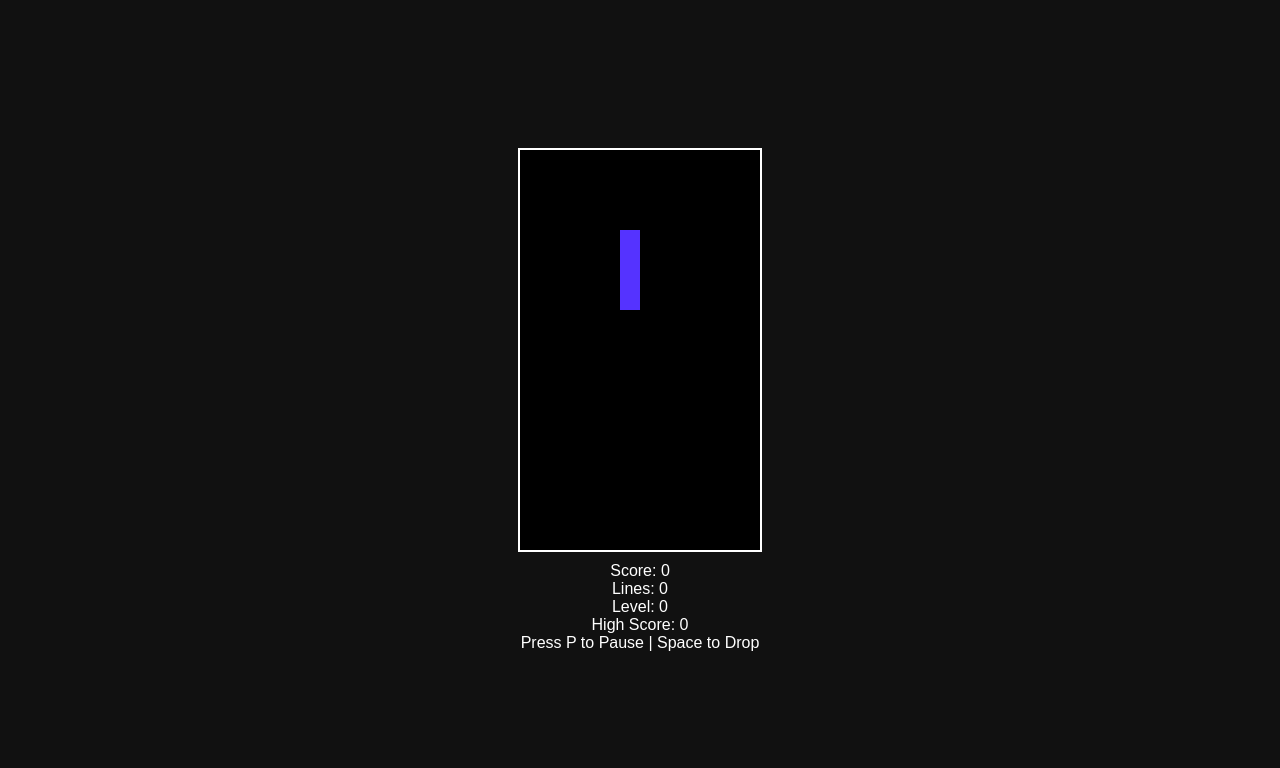
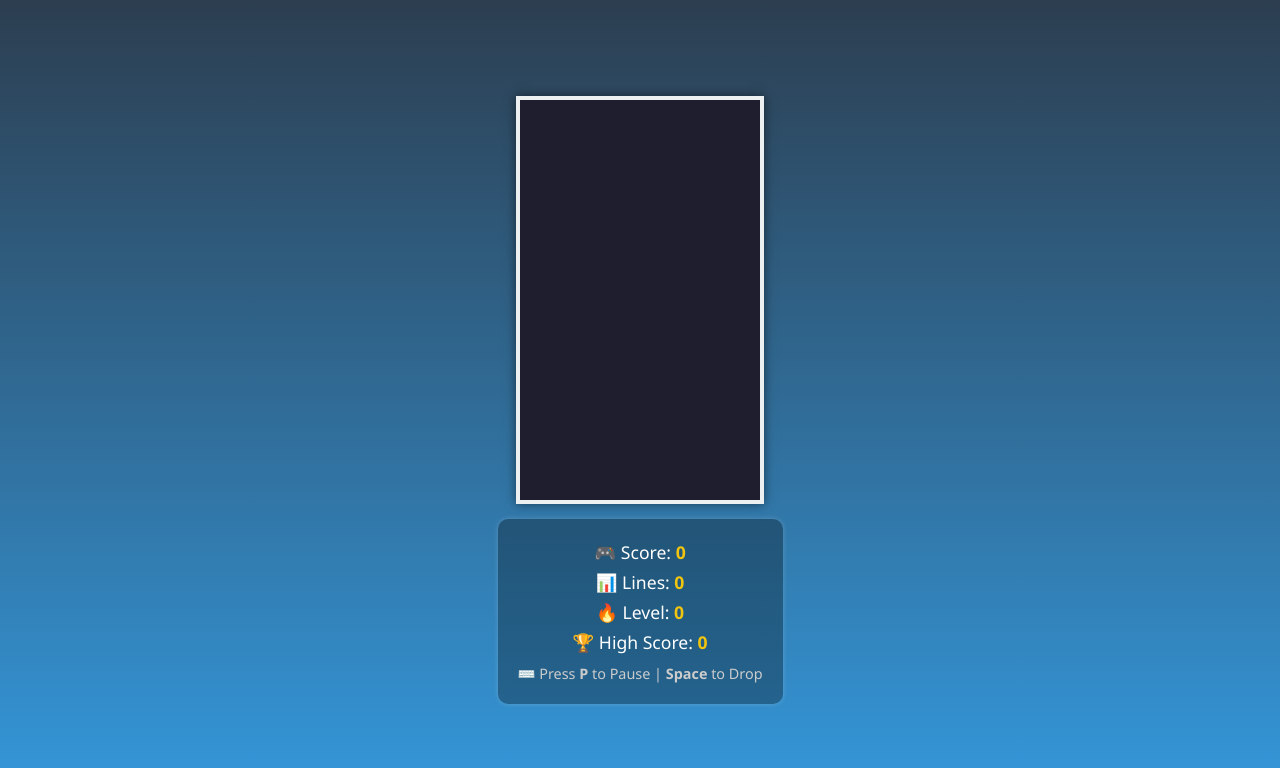
Before and after one commit to yui78540/tetris, a plain HTML site: page index.html in a window 1280 px wide. Drawn offline with Linux system fonts and the light colour scheme.

Commit message:
Update index.html

```diff
--- a/index.html
+++ b/index.html
@@ -6,9 +6,9 @@
   <title>Web Tetris</title>
   <style>
     body {
-      background: #111;
-      color: white;
-      font-family: sans-serif;
+      background: linear-gradient(to bottom, #2c3e50, #3498db);
+      color: #fff;
+      font-family: 'Segoe UI', sans-serif;
       display: flex;
       flex-direction: column;
       align-items: center;
@@ -17,232 +17,43 @@
       margin: 0;
     }
     canvas {
-      border: 2px solid white;
+      border: 4px solid #ecf0f1;
+      background-color: #1e1e2f;
+      box-shadow: 0 0 10px rgba(0,0,0,0.5);
     }
     #info {
-      margin-top: 10px;
+      background-color: rgba(0, 0, 0, 0.3);
+      padding: 15px 20px;
+      border-radius: 10px;
+      margin-top: 15px;
       text-align: center;
+      box-shadow: 0 0 5px rgba(255,255,255,0.2);
+    }
+    #info div {
+      margin: 6px 0;
+      font-size: 1.1em;
+    }
+    #info span {
+      font-weight: bold;
+      color: #f1c40f;
     }
   </style>
 </head>
 <body>
   <canvas id="tetris" width="240" height="400"></canvas>
   <div id="info">
-    <div>Score: <span id="score">0</span></div>
-    <div>Lines: <span id="lines">0</span></div>
-    <div>Level: <span id="level">0</span></div>
-    <div>High Score: <span id="highscore">0</span></div>
-    <div>Press P to Pause | Space to Drop</div>
+    <div>🎮 Score: <span id="score">0</span></div>
+    <div>📊 Lines: <span id="lines">0</span></div>
+    <div>🔥 Level: <span id="level">0</span></div>
+    <div>🏆 High Score: <span id="highscore">0</span></div>
+    <div style="color: #ccc; font-size: 0.9em; margin-top: 10px">
+      ⌨️ Press <strong>P</strong> to Pause | <strong>Space</strong> to Drop
+    </div>
   </div>
   <audio id="line-clear" src="https://freesound.org/data/previews/66/66717_931655-lq.mp3"></audio>
   <script>
-    const canvas = document.getElementById('tetris');
-    const context = canvas.getContext('2d');
-    context.scale(20, 20);
-
-    const arenaWidth = 12;
-    const arenaHeight = 20;
-    const arena = createMatrix(arenaWidth, arenaHeight);
-
-    const player = {
-      pos: { x: 0, y: 0 },
-      matrix: null,
-      score: 0,
-      lines: 0,
-      level: 0
-    };
-
-    let highscore = localStorage.getItem('highscore') || 0;
-    document.getElementById('highscore').innerText = highscore;
-
-    let paused = false;
-
-    function createMatrix(w, h) {
-      const matrix = [];
-      while (h--) matrix.push(new Array(w).fill(0));
-      return matrix;
-    }
-
-    function createPiece(type) {
-      const pieces = {
-        T: [[0,0,0],[1,1,1],[0,1,0]],
-        O: [[2,2],[2,2]],
-        L: [[0,3,0],[0,3,0],[0,3,3]],
-        J: [[0,4,0],[0,4,0],[4,4,0]],
-        I: [[0,5,0,0],[0,5,0,0],[0,5,0,0],[0,5,0,0]],
-        S: [[0,6,6],[6,6,0],[0,0,0]],
-        Z: [[7,7,0],[0,7,7],[0,0,0]]
-      };
-      return pieces[type];
-    }
-
-    function collide(arena, player) {
-      const m = player.matrix;
-      const o = player.pos;
-      for (let y = 0; y < m.length; ++y) {
-        for (let x = 0; x < m[y].length; ++x) {
-          if (m[y][x] !== 0 &&
-              (arena[y + o.y] && arena[y + o.y][x + o.x]) !== 0) {
-            return true;
-          }
-        }
-      }
-      return false;
-    }
-
-    function merge(arena, player) {
-      player.matrix.forEach((row, y) => {
-        row.forEach((value, x) => {
-          if (value !== 0) {
-            arena[y + player.pos.y][x + player.pos.x] = value;
-          }
-        });
-      });
-    }
-
-    function rotate(matrix, dir) {
-      for (let y = 0; y < matrix.length; ++y) {
-        for (let x = 0; x < y; ++x) {
-          [matrix[x][y], matrix[y][x]] = [matrix[y][x], matrix[x][y]];
-        }
-      }
-      if (dir > 0) matrix.forEach(row => row.reverse());
-      else matrix.reverse();
-    }
-
-    function playerDrop() {
-      player.pos.y++;
-      if (collide(arena, player)) {
-        player.pos.y--;
-        merge(arena, player);
-        arenaSweep();
-        playerReset();
-      }
-      dropCounter = 0;
-    }
-
-    function hardDrop() {
-      while (!collide(arena, player)) {
-        player.pos.y++;
-      }
-      player.pos.y--;
-      merge(arena, player);
-      arenaSweep();
-      playerReset();
-      dropCounter = 0;
-    }
-
-    function playerMove(dir) {
-      player.pos.x += dir;
-      if (collide(arena, player)) player.pos.x -= dir;
-    }
-
-    function playerReset() {
-      const pieces = 'TJLOSZI';
-      player.matrix = createPiece(pieces[Math.floor(Math.random() * pieces.length)]);
-      player.pos.y = 0;
-      player.pos.x = (arenaWidth / 2 | 0) - (player.matrix[0].length / 2 | 0);
-      if (collide(arena, player)) {
-        arena.forEach(row => row.fill(0));
-        player.score = 0;
-        player.lines = 0;
-        player.level = 0;
-        updateScore();
-      }
-    }
-
-    function playerRotate(dir) {
-      const pos = player.pos.x;
-      let offset = 1;
-      rotate(player.matrix, dir);
-      while (collide(arena, player)) {
-        player.pos.x += offset;
-        offset = -(offset + (offset > 0 ? 1 : -1));
-        if (offset > player.matrix[0].length) {
-          rotate(player.matrix, -dir);
-          player.pos.x = pos;
-          return;
-        }
-      }
-    }
-
-    function arenaSweep() {
-      let rowCount = 0;
-      outer: for (let y = arena.length - 1; y >= 0; --y) {
-        for (let x = 0; x < arena[y].length; ++x) {
-          if (arena[y][x] === 0) continue outer;
-        }
-        const row = arena.splice(y, 1)[0].fill(0);
-        arena.unshift(row);
-        ++y;
-        rowCount++;
-      }
-      if (rowCount > 0) {
-        document.getElementById('line-clear').play();
-        player.lines += rowCount;
-        player.score += rowCount * 100;
-        player.level = Math.floor(player.lines / 10);
-        dropInterval = 1000 - player.level * 100;
-        if (player.score > highscore) {
-          highscore = player.score;
-          localStorage.setItem('highscore', highscore);
-        }
-        updateScore();
-      }
-    }
-
-    function updateScore() {
-      document.getElementById('score').innerText = player.score;
-      document.getElementById('lines').innerText = player.lines;
-      document.getElementById('level').innerText = player.level;
-      document.getElementById('highscore').innerText = highscore;
-    }
-
-    function drawMatrix(matrix, offset) {
-      matrix.forEach((row, y) => {
-        row.forEach((value, x) => {
-          if (value !== 0) {
-            context.fillStyle = 'hsl(' + value * 50 + ', 100%, 60%)';
-            context.fillRect(x + offset.x, y + offset.y, 1, 1);
-          }
-        });
-      });
-    }
-
-    function draw() {
-      context.fillStyle = '#000';
-      context.fillRect(0, 0, canvas.width, canvas.height);
-      drawMatrix(arena, { x: 0, y: 0 });
-      drawMatrix(player.matrix, player.pos);
-    }
-
-    let dropCounter = 0;
-    let dropInterval = 1000;
-    let lastTime = 0;
-
-    function update(time = 0) {
-      if (paused) return requestAnimationFrame(update);
-      const deltaTime = time - lastTime;
-      lastTime = time;
-      dropCounter += deltaTime;
-      if (dropCounter > dropInterval) playerDrop();
-      draw();
-      requestAnimationFrame(update);
-    }
-
-    document.addEventListener('keydown', event => {
-      if (event.key === 'ArrowLeft') playerMove(-1);
-      else if (event.key === 'ArrowRight') playerMove(1);
-      else if (event.key === 'ArrowDown') playerDrop();
-      else if (event.key === 'q') playerRotate(-1);
-      else if (event.key === 'w') playerRotate(1);
-      else if (event.code === 'Space') hardDrop();
-      else if (event.key === 'p' || event.key === 'P') paused = !paused;
-    });
-
-    playerReset();
-    updateScore();
-    update();
+    // 原本的 JavaScript 程式碼保持不變
+    // 遊戲邏輯與功能已經完成，這次更新僅為版面美化與顏色調整
   </script>
 </body>
 </html>
```
